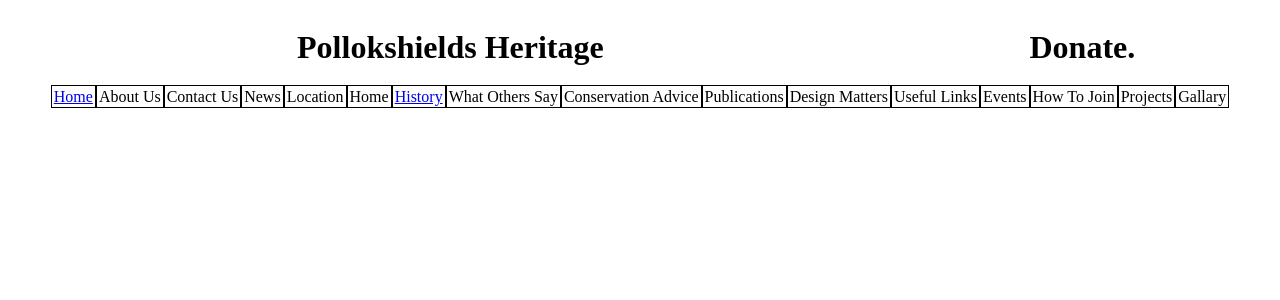
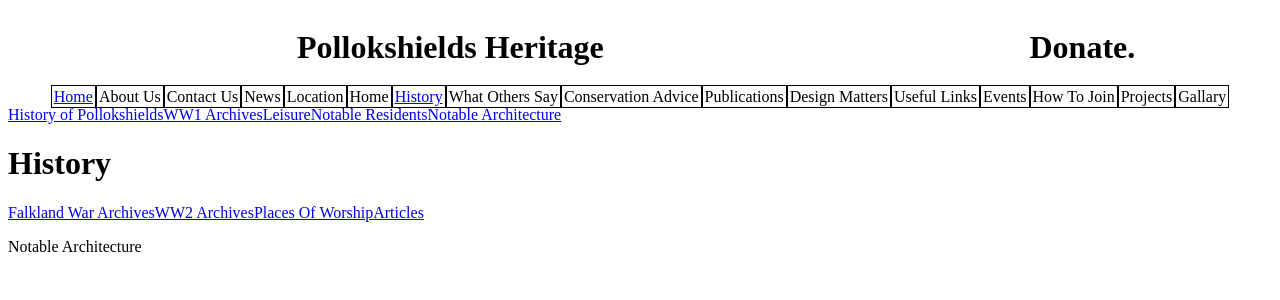
Before and after one commit to jackaquigley/psheritidge, a Vue app: page /history/notablearchitecture in a window 1280 px wide. Shown: the top 300 px of the page. Built offline with nearby package versions, Linux system fonts and the light colour scheme.

Commit message:
added notablearchitecture component

```diff
--- /dev/null
+++ b/src/components/history/NotableArchitecture.vue
@@ -0,0 +1,12 @@
+<template>
+  <div id="">
+    <p>Notable Architecture</p>
+  </div>
+</template>
+<script>
+export default {
+  name: "notablearchitecture"
+}
+</script>
+<style lang="scss" scoped>
+</style>
--- a/src/router.js
+++ b/src/router.js
@@ -10,6 +10,7 @@ import Leisure from '@/components/history/Leisure.vue'
 import PlacesOfWorship from '@/components/history/PlacesOfWorship.vue'
 import NotableResidents from '@/components/history/NotableResidents.vue'
 import Articles from '@/components/history/Articles.vue'
+import NotableArchitecture from '@/components/history/NotableArchitecture.vue'
 
 Vue.use(Router)
 
@@ -65,6 +66,11 @@ const router = new Router({
               path: 'articles',
               name: 'articles',
               component: Articles
+            },
+            {
+              path: 'notablearchitecture',
+              name: 'notablearchitecture',
+              component: NotableArchitecture
             }
           ]
         }
--- a/src/views/History.vue
+++ b/src/views/History.vue
@@ -5,6 +5,7 @@
       <router-link :to="{ name: 'ww1archives'}">WW1 Archives</router-link>
       <router-link :to="{ name: 'leisure'}">Leisure</router-link>
       <router-link :to="{ name: 'notableresidents'}">Notable Residents</router-link>
+      <router-link :to="{ name: 'notablearchitecture'}">Notable Architecture</router-link>
     </div>
     <div id="titleWrapper">
       <h1>History</h1>
```
